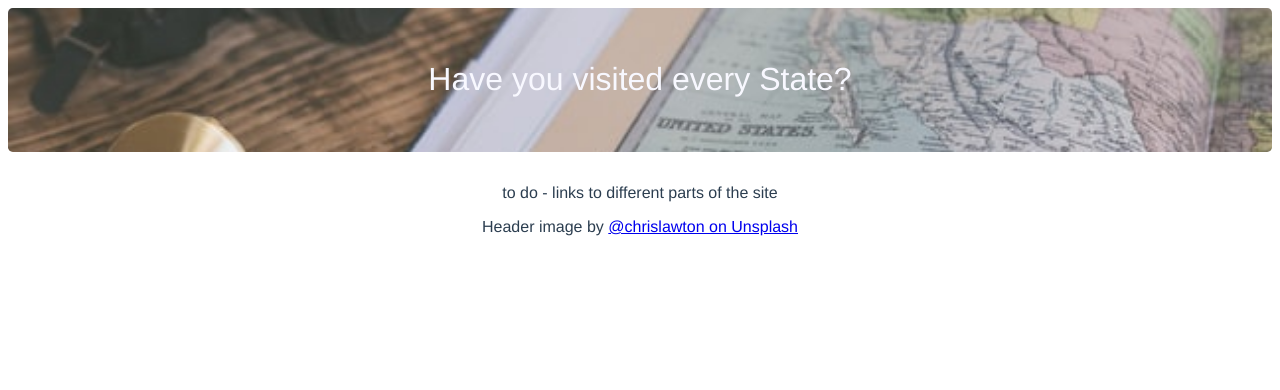
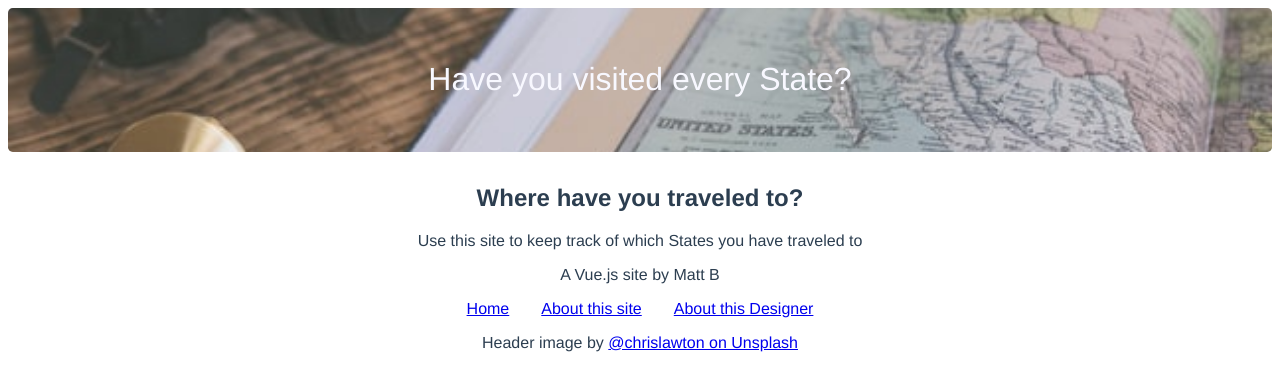
Before and after one commit to boyer19/50-States, a Vue app in the folder client/: page /#/about in a window 1280 px wide. Before the commit this address led to /#/. Shown: the top 390 px of the page. Built offline with nearby package versions, Linux system fonts and the light colour scheme.

Commit message:
End of Video 6

```diff
--- a/client/src/App.vue
+++ b/client/src/App.vue
@@ -4,7 +4,7 @@
 
 
 
-    <router-view></router-view>
+    <router-view></router-view>       <!-- uses index.js to display StateList -->
 
     <page-footer></page-footer>
   </div>
--- /dev/null
+++ b/client/src/components/AboutDesigner.vue
@@ -0,0 +1,20 @@
+<template>
+    <div>
+        <h2>About Matt B</h2>
+
+        <p>Matt B is currently a Computer Software Development Student at Minneapolis Community and Technical College</p>
+        <p>A Vue.js site by Matt B</p>
+    </div>
+
+</template>
+
+<script>
+export default {
+    name: 'AboutDesigner'
+}
+</script>
+
+
+<style scoped>
+
+</style>
--- /dev/null
+++ b/client/src/components/AboutSite.vue
@@ -0,0 +1,20 @@
+<template>
+    <div>
+        <h2>Where have you traveled to?</h2>
+
+        <p>Use this site to keep track of which States you have traveled to</p>
+        <p>A Vue.js site by Matt B</p>
+    </div>
+
+</template>
+
+<script>
+export default {
+    name: 'AboutSite'
+}
+</script>
+
+
+<style scoped>
+
+</style>
--- a/client/src/components/PageFooter.vue
+++ b/client/src/components/PageFooter.vue
@@ -1,6 +1,22 @@
 <template>
     <div>
-        <p>to do - links to different parts of the site</p>
+
+        <div id="navigation-links">
+
+            <span class="nav-link">
+                <router-link to="/">Home</router-link>
+            </span>
+
+            <span class="nav-link">
+                <router-link to="/about">About this site</router-link>
+            </span>
+
+            <span class="nav-link">
+                <router-link to="/designer">About this Designer</router-link>
+            </span>
+
+        </div>
+
         <p>Header image by
             <a href="https://unsplash.com/photos/KpBXAOs80YI">@chrislawton on Unsplash</a>
         </p>
@@ -14,7 +30,9 @@ export default {
     name: 'PageFooter'
 }
 </script>
-
+<!-- http://w3schools.com/cssref/css_units.asp for reference on Relative Lengths -->
 <style scoped>
-
+    .nav-link {
+        margin: 1rem;
+    }
 </style>
--- a/client/src/main.js
+++ b/client/src/main.js
@@ -4,7 +4,7 @@ import App from './App.vue'
 
 import StateAPIService from '@/services/stateService'
 
-import router from '@/router'
+import router from '@/router'       // Needs forward slash
 
 let app = createApp(App)
 
--- a/client/src/router/index.js
+++ b/client/src/router/index.js
@@ -1,6 +1,7 @@
 import { createRouter, createWebHashHistory } from 'vue-router'
-
 import StateList from '@/components/StateList'
+import AboutSite from '@/components/AboutSite'              // Joins the AboutSite page in Components
+import AboutDesigner from '@/components/AboutDesigner'
 
 export default createRouter({
     history: createWebHashHistory(),
@@ -8,7 +9,17 @@ export default createRouter({
         {
             path: '/',
             name: 'StateList',
-            components: StateList
+            component: StateList
+        },
+        {
+            path: '/about',
+            name: 'About',
+            component: AboutSite
+        },
+        {
+            path: '/designer',
+            name: 'Designer',
+            component: AboutDesigner
         }
     ]
 })
```
